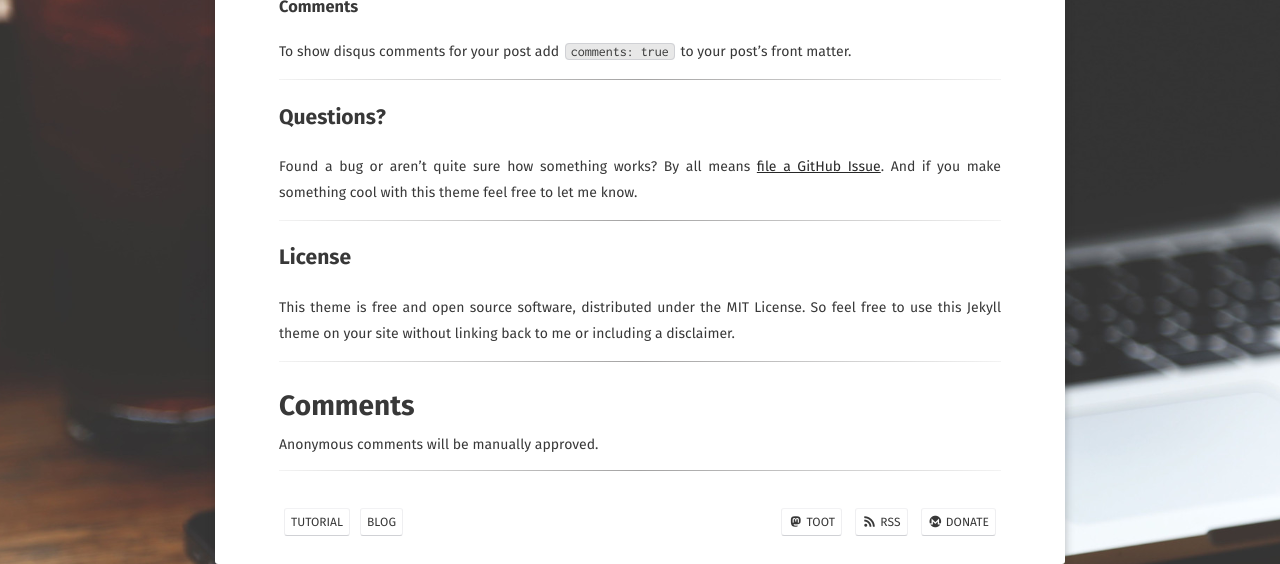
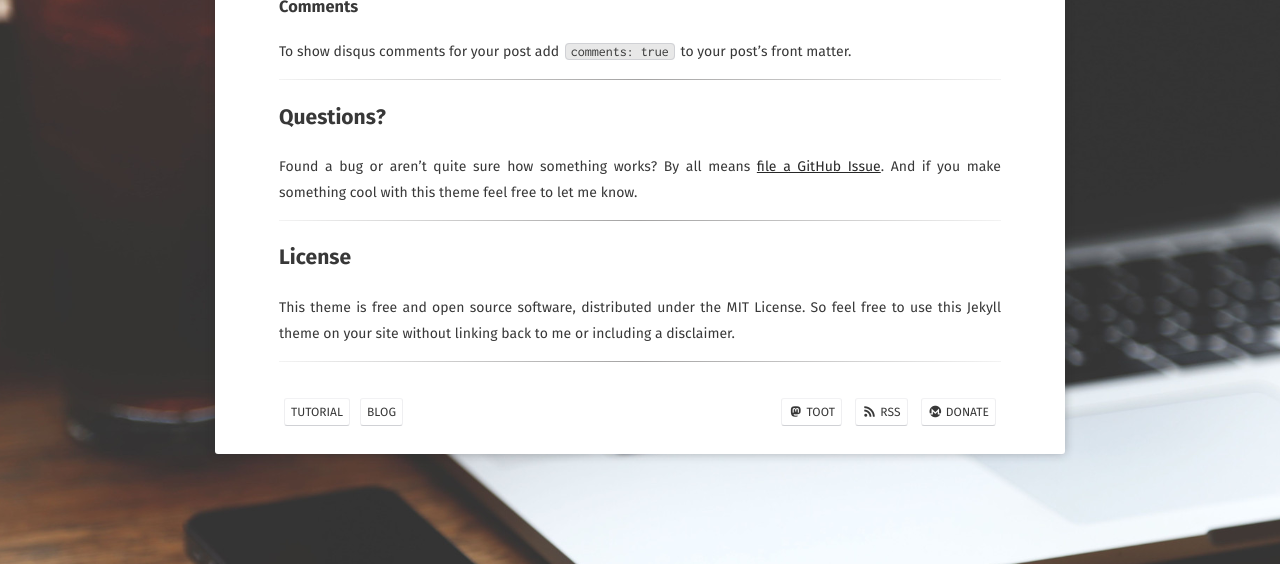
Before and after one commit to FuzzyGrim/blog, a Jekyll site: the page built from _posts/projects/2021-06-29-jekyll-blog.md, in a window 1280 px wide and 900 px high, scrolled down 2466 px, cut to the strip 336-900 px from the top of the window. Built offline with Jekyll 4.4.1, drawn with Linux system fonts in a browser that asks for light colours; some web fonts are replaced; comment, search, counter and statistics services are not loaded; part of the change alters nothing that is shown.

Commit message:
remove commento

```diff
--- a/_config.yml
+++ b/_config.yml
@@ -47,7 +47,7 @@ defaults:
       category: seasons
 
 # Comments
-commento-url:           commento.fuzzygrim.com
+# commento-url:           commento.fuzzygrim.com
 
 # Social
 # if you don't have any of social below, comment the line.
```
